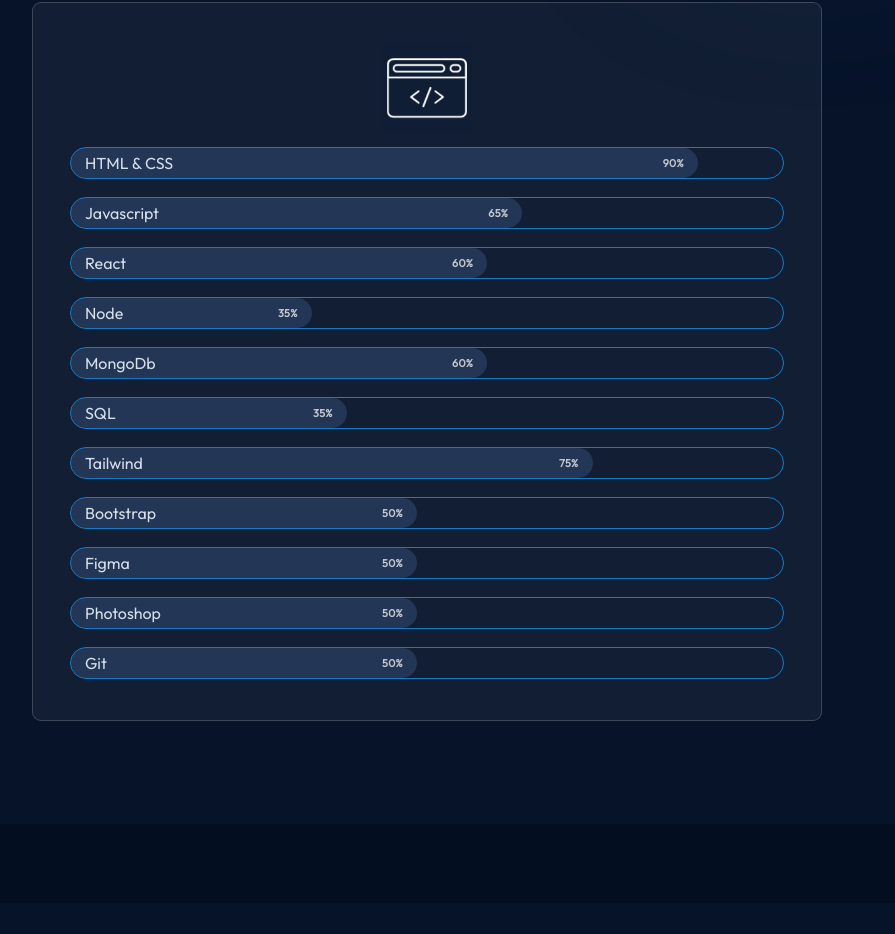
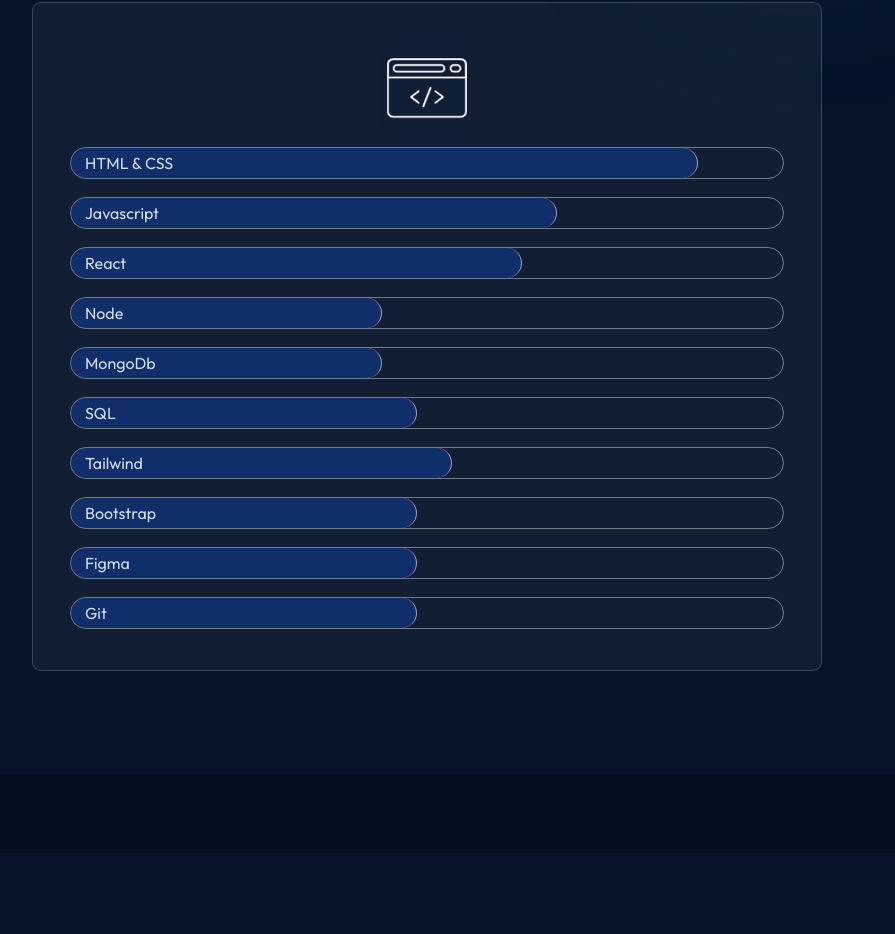
Before and after one commit to lajeesh1/portfolio-Lajeesh, a React (Vite) app: page / in a window 1280 px wide. Shown: the part 893-1827 px from the top of the page, without its empty margins (213-1108 px from the left). Built offline with nearby package versions, Linux system fonts and the light colour scheme.

Commit message:
skill updated

```diff
--- a/src/components/hero/Hero.jsx
+++ b/src/components/hero/Hero.jsx
@@ -10,7 +10,7 @@
   return (
     <section className={styles.container}>
       <div className={styles.content}>
-        <h1 className={styles.title}>Hi, <br/> I'm Lajeesh</h1>
+        <h1 className={styles.title}>Hi I'm <br/> Lajeesh</h1>
         <p className={styles.description}>
           Currently a Systems Manager at Sree Gokulam Group, I'm working towards
           becoming a proficient MERN stack developer.
--- a/src/components/skill/Skill.jsx
+++ b/src/components/skill/Skill.jsx
@@ -23,69 +23,64 @@
                 <li className={styles.skill}>
                   <div className={styles.html}>
                     <p>HTML & CSS</p>
-                    <h5>90%</h5>
+
                   </div>
                 </li>
 
                 <li className={styles.skill}>
                   <div className={styles.javascript}>
                     <p>Javascript</p>
-                    <h5>65%</h5>
+
                   </div>
                 </li>
                 <li className={styles.skill}>
                   <div className={styles.react}>
                     <p>React</p>
-                    <h5>60%</h5>
+
                   </div>
                 </li>
                 <li className={styles.skill}>
                   <div className={styles.node}>
                     <p>Node</p>
-                    <h5>35%</h5>
+
                   </div>
                 </li>
                 <li className={styles.skill}>
                   <div className={styles.mongo}>
                     <p>MongoDb</p>
-                    <h5>60%</h5>
+
                   </div>
                 </li>
                 <li className={styles.skill}>
                   <div className={styles.sql}>
                     <p>SQL</p>
-                    <h5>35%</h5>
+
                   </div>
                 </li>
 
                 <li className={styles.skill}>
                   <div className={styles.tailwind}>
                     <p>Tailwind</p>
-                    <h5>75%</h5>
+
                   </div>
                 </li>
                 <li className={styles.skill}>
                   <div className={styles.bootstrap}>
                     <p>Bootstrap</p>
-                    <h5>50%</h5>
+
                   </div>
                 </li>
                 <li className={styles.skill}>
-                  <div className={styles.bootstrap}>
+                  <div className={styles.figma}>
                     <p>Figma</p>
-                    <h5>50%</h5>
+
                   </div>
                 </li>
+
                 <li className={styles.skill}>
-                  <div className={styles.bootstrap}>
-                    <p>Photoshop</p>
-                    <h5>50%</h5>
-                  </div>
-                </li>
-                <li className={styles.skill}>
-                  <div className={styles.bootstrap}>
+                  <div className={styles.git}>
                     <p>Git</p>
-                    <h5>50%</h5>
+
                   </div>
                 </li>
               </ul>
--- a/src/components/skill/about.module.css
+++ b/src/components/skill/about.module.css
@@ -97,7 +97,7 @@
   color: rgba(240, 248, 255, 0.869);
   margin: 3px;
 
-  border: 0.5px solid rgba(23, 146, 228, 0.829);
+  border: 0.5px solid rgba(250, 251, 252, 0.425);
   border-radius: 50px;
   padding-left: 5px;
   padding-right: 5px;
@@ -149,9 +149,12 @@
 .node,
 .mongo,
 .sql,
+.figma,
 .java,
+.git,
 .bootstrap {
-  background-color: rgba(68, 91, 141, 0.384);
+  background-color: rgba(16, 73, 194, 0.384);
+  border-RIGHT: 1px solid rgba(255, 255, 255, 0.568);
   width: 90%;
   margin-left: -10px;
   padding-left: 2%;
@@ -165,34 +168,37 @@
 }
 
 .css {
-  width: 85%;
+  width: 30%;
 }
 
 .javascript {
-  width: 65%;
+  width: 70%;
 }
 
 .react {
-  width: 60%;
+  width: 65%;
 }
 .node {
-  width: 35%;
+  width: 45%;
 }
 .mongo {
-  width: 60%;
+  width: 45%;
 }
 .sql {
-  width: 40%;
+  width: 50%;
 }
-.java {
-  width: 30%;
+.figma {
+  width: 50%;
 }
 
 .tailwind {
-  width: 75%;
+  width: 55%;
 }
 
 .bootstrap {
+  width: 50%;
+}
+.git {
   width: 50%;
 }
 
```
